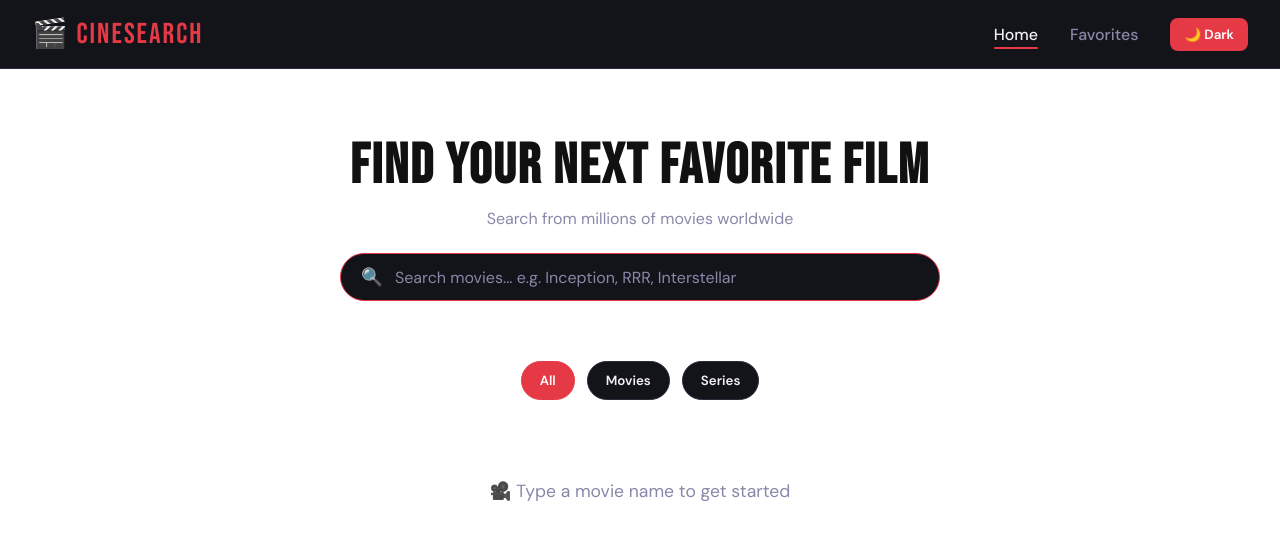
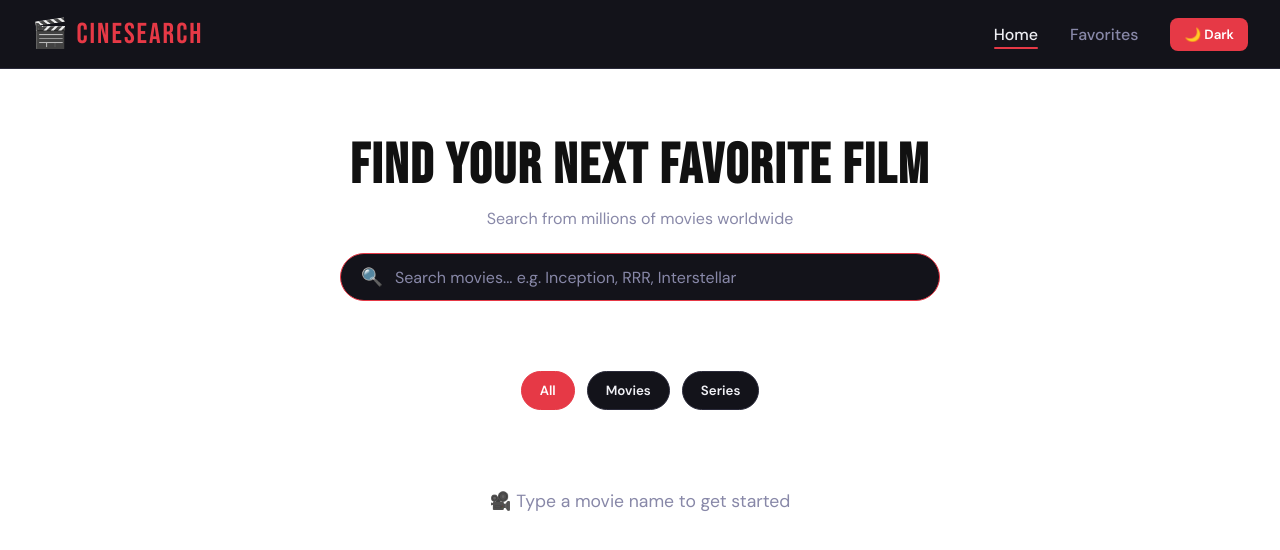
Before and after one commit to magesh-frontend/cinesearch-movie-app, a React (Create React App) app: page / in a window 1280 px wide. Shown: the top 550 px of the page. Built offline with nearby package versions, Linux system fonts and the light colour scheme.

Commit message:
Updated README and UI spacing

```diff
--- a/src/pages/Home.css
+++ b/src/pages/Home.css
@@ -154,7 +154,7 @@
   display: flex;
   justify-content: center;
   gap: 12px;
-  margin-top: 20px;
+  margin-top: 30px;
   flex-wrap: wrap;
 }
 
@@ -183,7 +183,8 @@
   display: flex;
   justify-content: center;
   gap: 10px;
-  margin-top: 18px;
+  margin-top: 25px;
+  margin-bottom: 10px;
   flex-wrap: wrap;
 }
 
```
